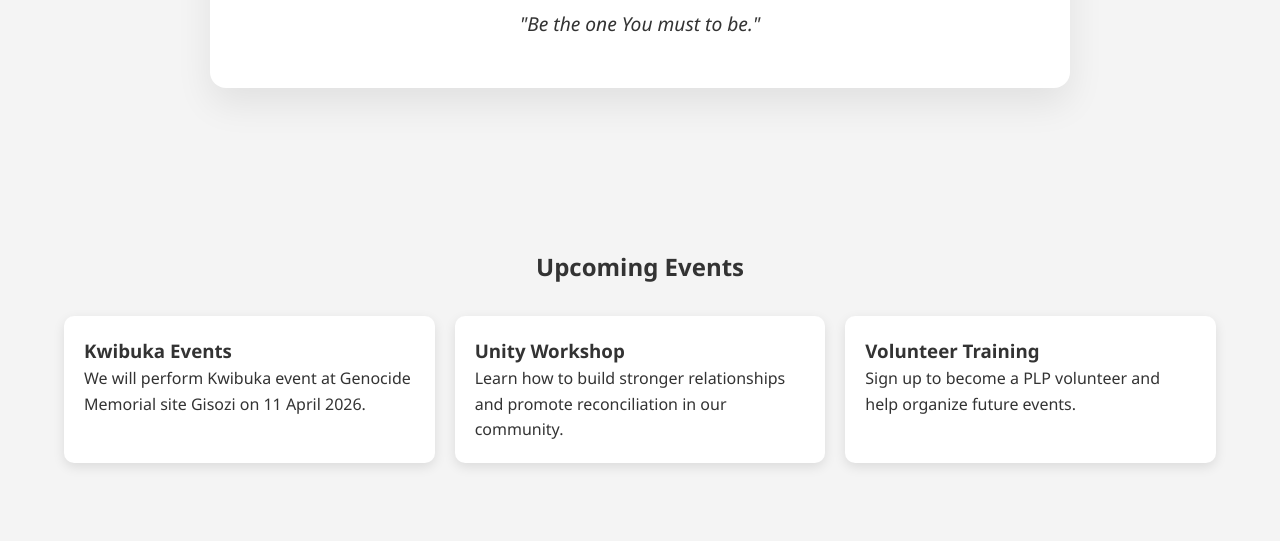
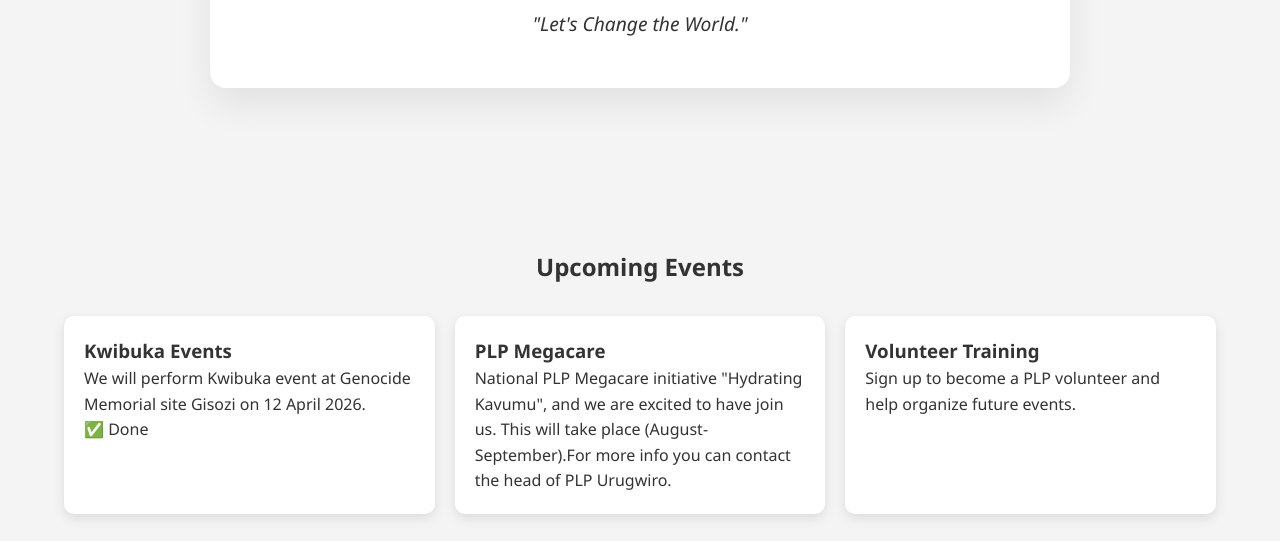
Before and after one commit to Ganza-Eloi/plp, a website: page member.html in a window 1280 px wide. Shown: the part 411-952 px from the top of the page. Drawn offline with Linux system fonts and the light colour scheme.

Commit message:
Update member.html

```diff
--- a/member.html
+++ b/member.html
@@ -41,7 +41,7 @@
             <div class="quote_container">
                 <h2>Quote of the Day</h2>
                 <!-- Replace the text below each day with your new quote -->
-                <blockquote class="daily_quote">"Be the one You must to be."</blockquote>
+                <blockquote class="daily_quote">"Let's Change the World."</blockquote>
             </div>
         </section>
         <section class="event_section section" id="events">
@@ -51,11 +51,13 @@
                 <div class="cards">
                     <article class="card">
                         <h3>Kwibuka Events </h3>
-                        <p>We will perform Kwibuka event at Genocide Memorial site Gisozi on 11 April 2026.</p>
+                        <p>We will perform Kwibuka event at Genocide Memorial site Gisozi on 12 April 2026.</p>
+                        <span>✅ Done</span>
                     </article>
                     <article class="card">
-                        <h3>Unity Workshop</h3>
-                        <p>Learn how to build stronger relationships and promote reconciliation in our community.</p>
+                        <h3>PLP Megacare</h3>
+                        <p>National PLP Megacare initiative "Hydrating Kavumu", and we are excited to have join us. This will take place (August-September).For more info
+                            you can contact the head of PLP Urugwiro.</p>
                     </article>
                     <article class="card">
                         <h3>Volunteer Training</h3>
```
